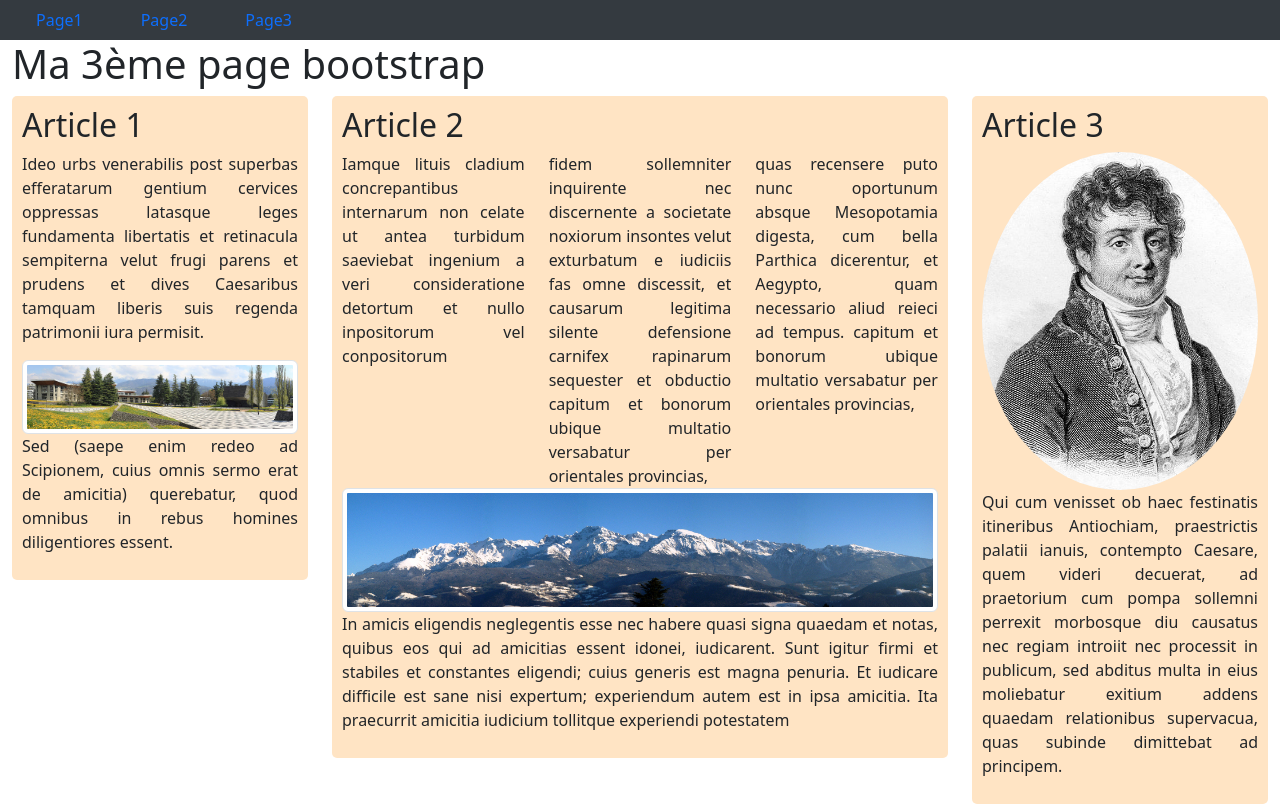
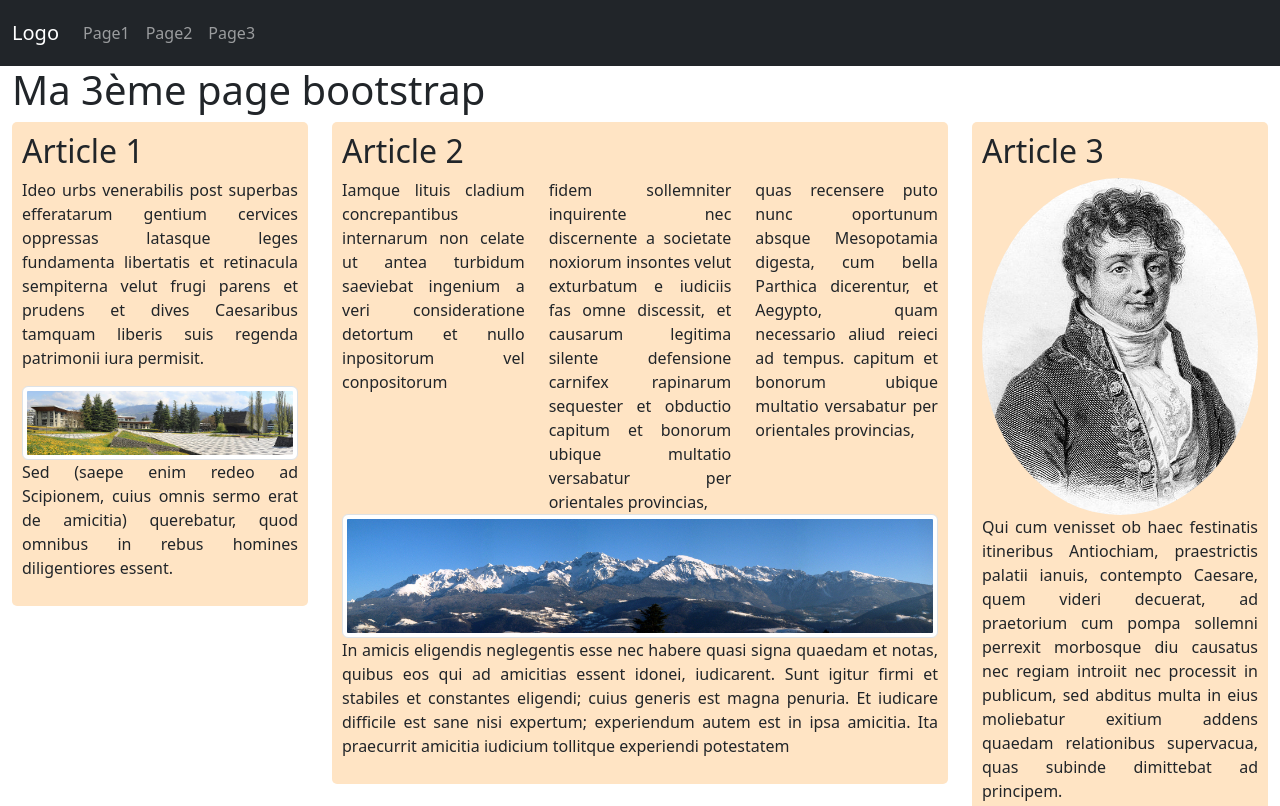
Before and after one commit to m2cci-garciacp/PLAI-TW, a plain HTML site: page TP03/maPage3.html in a window 1280 px wide. Shown: the top 806 px of the page. Drawn offline with nearby package versions, Linux system fonts and the light colour scheme.

Commit message:
Avance sur TP3

```diff
--- a/TP03/maPage3.html
+++ b/TP03/maPage3.html
@@ -13,7 +13,7 @@
 
 <body>
     <header>
-        <div class="row">
+       <!--  <div class="row">
             <div class="col-md-1 text-left">
                 <a href="maPage1.html">
                     Page1
@@ -29,8 +29,37 @@
                     Page3
                 </a>
             </div>
+        </div> -->
+
+
+    <nav class="navbar navbar-expand-sm bg-dark navbar-dark">
+        <div class="container-fluid">
+          <a class="navbar-brand" href="#">Logo</a>
+          <button class="navbar-toggler" type="button" data-bs-toggle="collapse" data-bs-target="#collapsibleNavbar">
+            <span class="navbar-toggler-icon"></span>
+          </button>
+          <div class="collapse navbar-collapse" id="collapsibleNavbar">
+            <ul class="navbar-nav">
+              <li class="nav-item">
+                <a class="nav-link" href="maPage1.html">Page1</a>
+              </li>
+              <li class="nav-item">
+                <a class="nav-link" href="maPage2.html">Page2</a>
+              </li>
+              <li class="nav-item">
+                <a class="nav-link" href="maPage2.html">Page3</a>
+              </li>
+            </ul>
+          </div>
         </div>
+      </nav>
     </header>
+
+
+
+
+
+
     <div class="container-fluid  overflow-hidden">
         <h1>Ma 3ème page bootstrap</h1>
         <div class="row">
--- a/TP03/style.css
+++ b/TP03/style.css
@@ -20,29 +20,31 @@ div.col-md-4 {
 h2 div.row div.col-4 {
     text-align: left;
 }
-header {
+nav {
     background: #343a40;
     padding-left: 3rem;
     padding-top: 0.2rem;
     padding-bottom: 0.2rem;
 }
-header div.col-md-1 {
+nav .nav-item {
     padding: 0.3rem 0 0.3rem 0;
     color: #8F9591;
+    border-radius: 8px;
 }
-header .col-md-1:hover {
+nav .nav-item:hover {
     background: #474747;
 }
-header .col-md-1:hover a {
+nav .nav-item:hover a {
     color: white !important;
 }
-header .col-md-1 a {
+/*
+nav .col-md-1 a {
     text-decoration: none;
 }
-header .col-md-1 a:link {
+nav .col-md-1 a:link {
     text-decoration: none;
 }
-header .col-md-1 a:visited {
+nav .col-md-1 a:visited {
     color: #8F9591;
     text-decoration: none;
-}
+}*/
```
